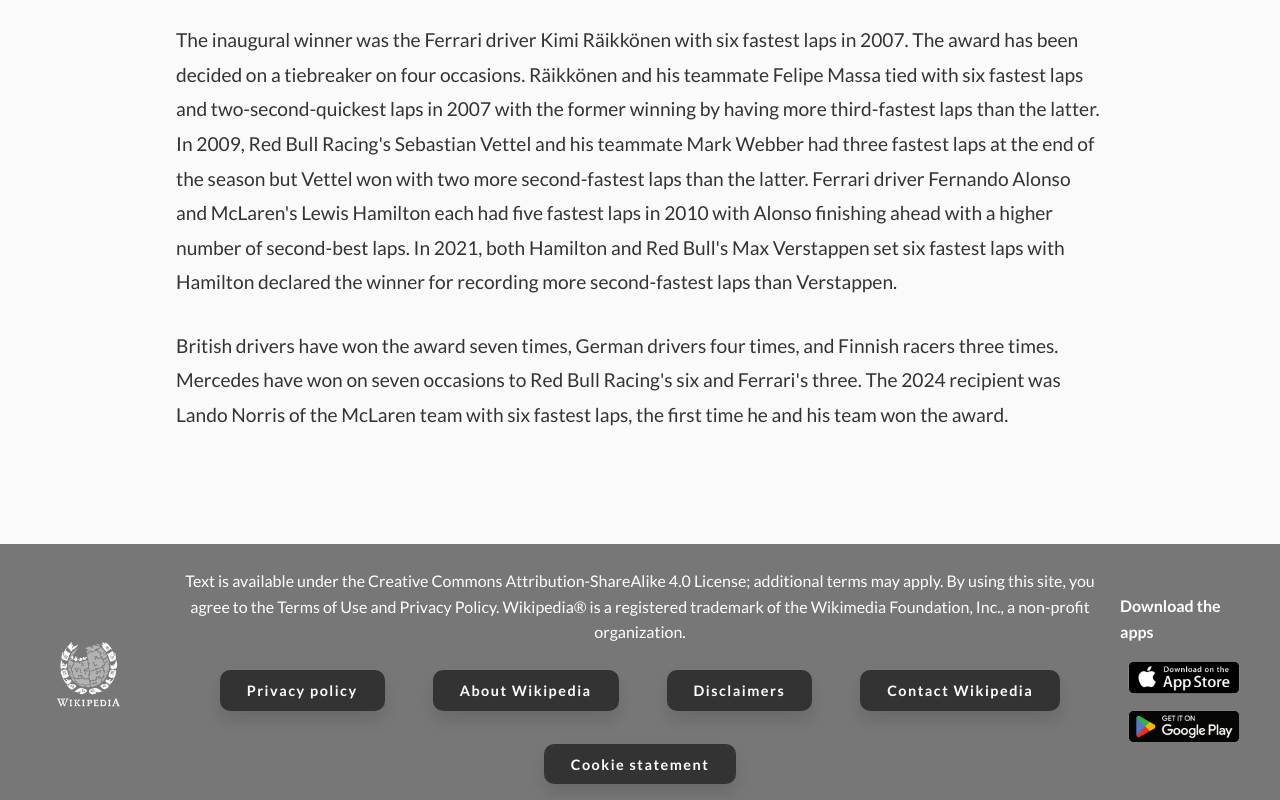
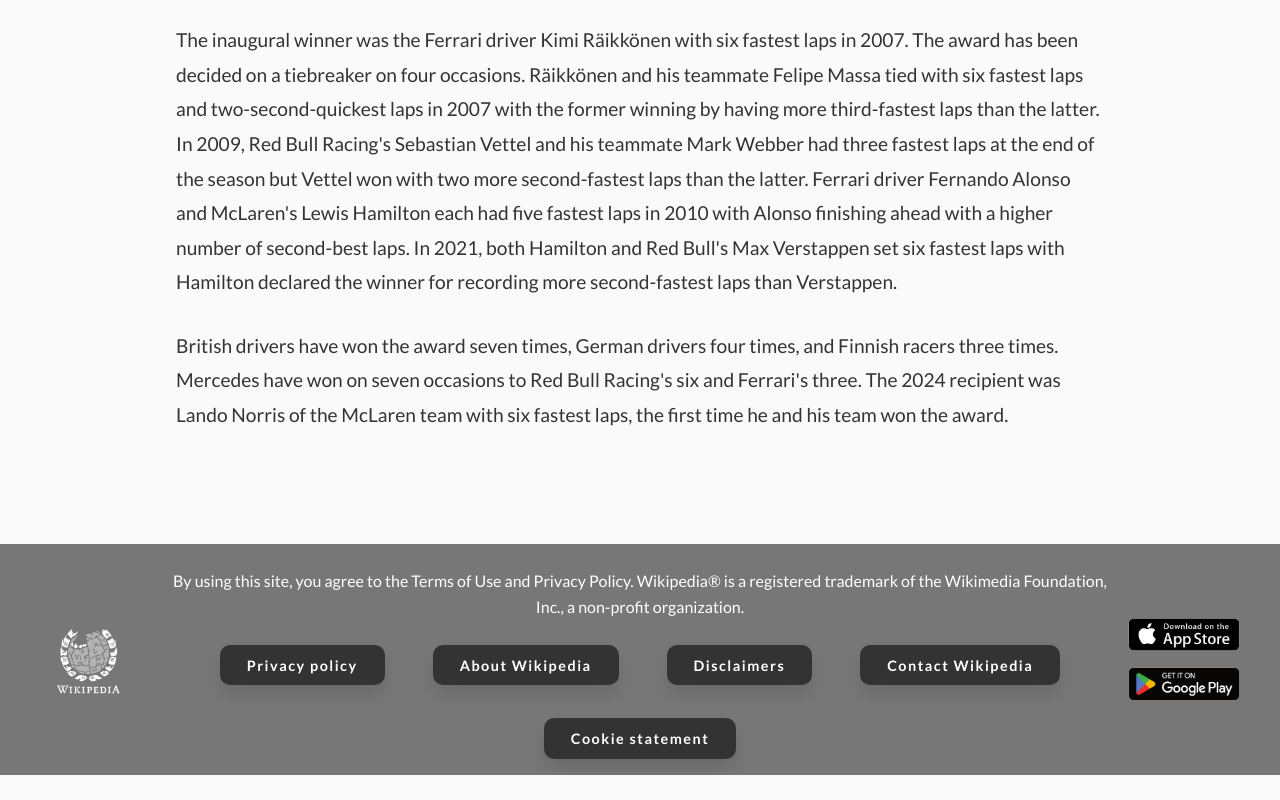
Before and after one commit to AzzamAlshaye/test-play, a plain HTML site: page article2.html in a window 1280 px wide. Shown: the part 1058-1858 px from the top of the page. After the commit the page ends 1833 px from the top, so only its background shows below. Drawn offline with Linux system fonts and the light colour scheme.

Commit message:
final v1

```diff
--- a/article2.html
+++ b/article2.html
@@ -44,7 +44,6 @@
         <a href="./login.html" class="btn btn-login">Log In</a>
       </div>
     </header>
-
     <main class="article-wrapper wrapper">
       <section class="article-header">
         <h1 class="article-title">DHL Fastest Lap Award</h1>
@@ -126,11 +125,9 @@
 
       <div class="middle-side">
         <p class="footer-p">
-          Text is available under the Creative Commons Attribution-ShareAlike
-          4.0 License; additional terms may apply. By using this site, you agree
-          to the Terms of Use and Privacy Policy. Wikipedia® is a registered
-          trademark of the Wikimedia Foundation, Inc., a non-profit
-          organization.
+          By using this site, you agree to the Terms of Use and Privacy Policy.
+          Wikipedia® is a registered trademark of the Wikimedia Foundation,
+          Inc., a non-profit organization.
         </p>
 
         <ul class="middle-side-list">
@@ -153,8 +150,6 @@
       </div>
 
       <div class="right-side">
-        <h4 class="apps-h">Download the apps</h4>
-
         <img class="footer-apps-img" src="./assets/images/apple.png" alt="" />
         <img
           class="footer-apps-img"
```
Also changed, not shown: article.html (+3 -7 lines), index.html (+3 -7 lines), trending.html (+3 -7 lines).
